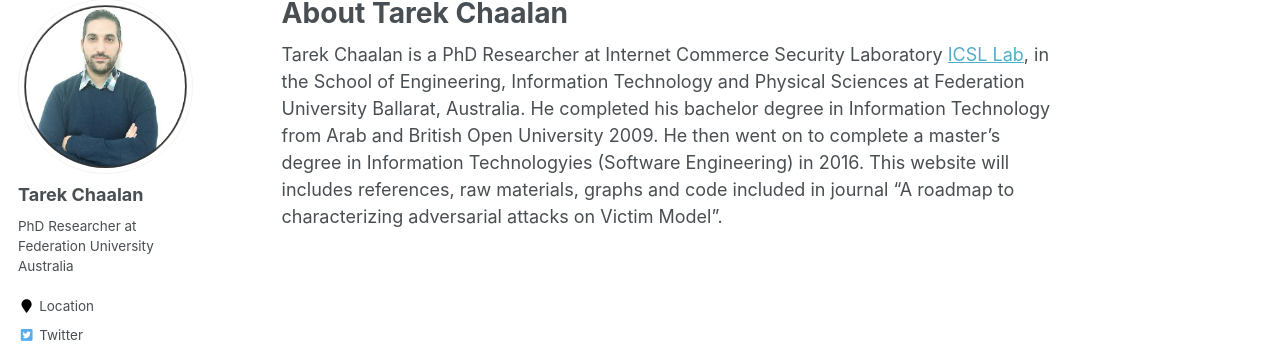
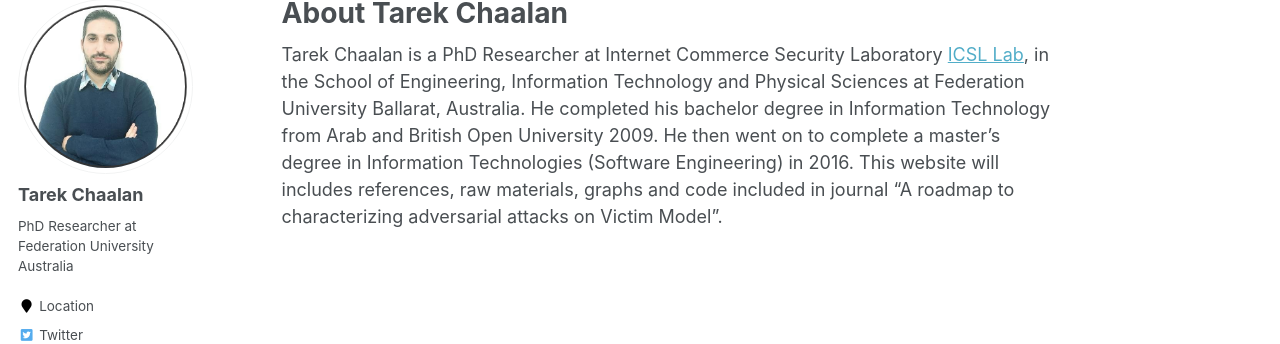
Before and after one commit to phoenixml/roadmap.github.io, a Jekyll site: the page built from _pages/about.md, in a window 1280 px wide. Shown: the part 119-463 px from the top of the page. Built offline with Jekyll 4.4.1, drawn with Linux system fonts in a browser that asks for light colours; some web fonts are replaced.

Commit message:
Signed-off-by: Tarek <14360476+tee2015@users.noreply.github.com>

```diff
--- a/_pages/about.md
+++ b/_pages/about.md
@@ -8,4 +8,4 @@
   - /about.html
 ---
 
-Tarek Chaalan is a PhD Researcher at Internet Commerce Security Laboratory [ICSL Lab](https://federation.edu.au/icsl), in the School of Engineering, Information Technology and Physical Sciences at Federation University Ballarat, Australia. He completed his bachelor degree in Information Technology from Arab and British Open University 2009. He then went on to complete a master’s degree in Information Technologyies (Software Engineering) in 2016. This website will includes references, raw materials, graphs and code included in journal "A roadmap to characterizing adversarial attacks on Victim Model".
+Tarek Chaalan is a PhD Researcher at Internet Commerce Security Laboratory [ICSL Lab](https://federation.edu.au/icsl), in the School of Engineering, Information Technology and Physical Sciences at Federation University Ballarat, Australia. He completed his bachelor degree in Information Technology from Arab and British Open University 2009. He then went on to complete a master’s degree in Information Technologies (Software Engineering) in 2016. This website will includes references, raw materials, graphs and code included in journal "A roadmap to characterizing adversarial attacks on Victim Model".
```
Also changed, not shown: _dpa/perturbation-3.md (added, +7 -0 lines).
